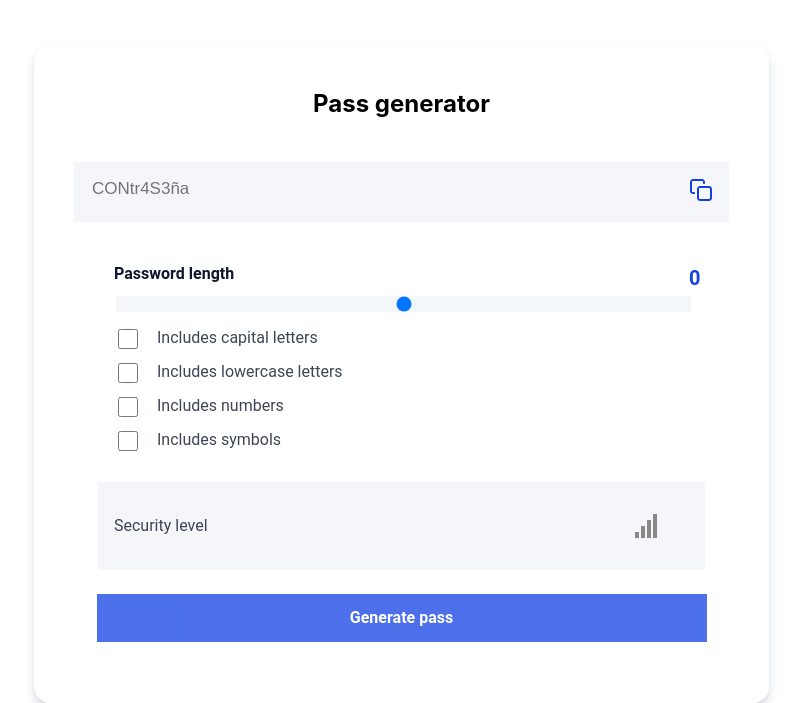
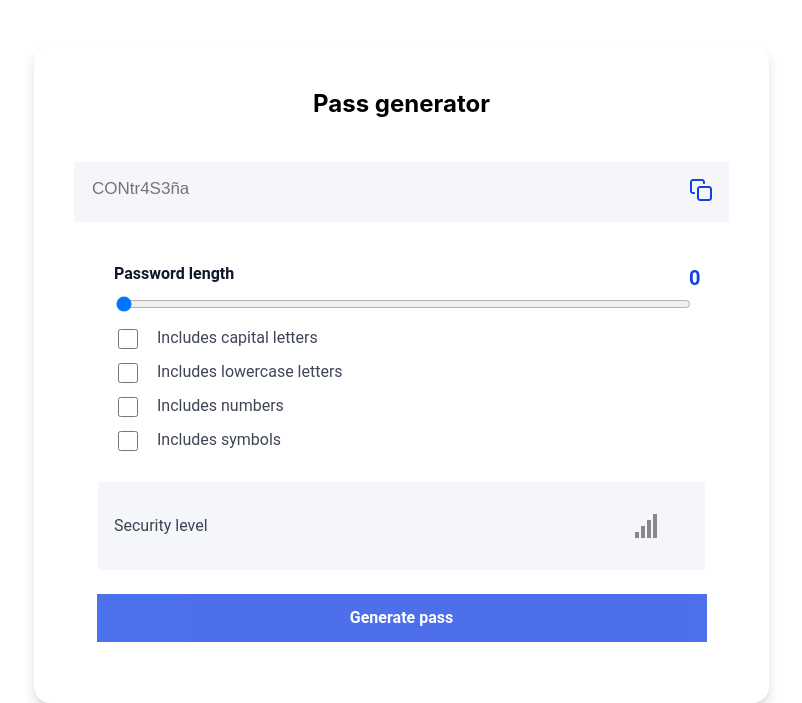
Before and after one commit to vcrolack/pass-generator, a React (Create React App) app: page / in a window 1280 px wide. Shown: the part 155-858 px from the top of the page, without its empty margins (322-1124 px from the left). Built offline with nearby package versions, Linux system fonts and the light colour scheme; the HTML template or start-up script is replaced by a standard one.

Commit message:
add functionality slider

```diff
--- a/src/App.js
+++ b/src/App.js
@@ -3,20 +3,19 @@ import { Checkbox } from "./components/Checkbox";
 import { Card } from "./components/Card";
 import { Title } from "./components/Title";
 import { Input } from "./components/Input";
-import {SliderHeader} from './components/SliderHeader'
 import { Level } from "./components/Level";
 import {Button} from "./components/Button"
 import ico from './assets/copy.svg'
 import { Slider } from "./components/Slider";
 
 function App() {
+
   return (
     <div className="App">
       <Card>
         <div className="content">
           <Title title="Pass generator" />
           <Input ico={ico} personalization="pass-response" placeholder="CONtr4S3ña" type="text" isReadOnly={true} />
-          <SliderHeader />
           <Slider />
           <Checkbox />
           <Level />
--- a/src/components/Checkbox.js
+++ b/src/components/Checkbox.js
@@ -12,7 +12,7 @@ export const Checkbox = () => {
       <form action="">
         {options.map((option, index) => {
           return (
-            <div className="container-options">
+            <div key={index}  className="container-options">
               <input type="checkbox" name={option} id={index} value={index} />
               <label className="checkbox-label">{option}</label>
             </div>
--- a/src/components/Slider.js
+++ b/src/components/Slider.js
@@ -1,11 +1,35 @@
-import React from "react";
+import { useState, useEffect } from "react";
 
 export const Slider = () => {
+  const [count, setCount] = useState(0);
+
+  useEffect(() => {}, [count]);
+
   return (
-    <div>
+    <>
+      <div className="letter-counter">
+        <div className="length-wrapper">
+          <div className="letter-counter-title">
+            <p className="p-title-counter">Password length</p>
+          </div>
+          <div className="letter-counter-count">
+            <p className="counter">{count}</p>
+          </div>
+        </div>
+      </div>
       <div className="slider">
-        <input className="slider-rectangule" type="range" name="" id="" />
+        <input
+          step="1"
+          value={count}
+          onChange={(e) => setCount(e.target.value)}
+          min="0"
+          max="35"
+          className="slider-rectangule"
+          type="range"
+          name="slider"
+          id="slider"
+        />
       </div>
-    </div>
+    </>
   );
 };
--- a/src/components/SliderHeader.js
+++ /dev/null
@@ -1,16 +0,0 @@
-import React from 'react'
-
-export const SliderHeader = () => {
-  return (
-    <div className="letter-counter">
-      <div className="length-wrapper">
-        <div className="letter-counter-title">
-          <p className='p-title-counter'>Password length</p>
-        </div>
-        <div className="letter-counter-count">
-          <p className='counter'>0</p>
-        </div>
-      </div>
-  </div>
-  )
-}
--- a/src/index.css
+++ b/src/index.css
@@ -189,13 +189,10 @@ input[type='text'] {
 
   width: 575px;
   height: 8px;
+}
 
-
-  /* Inside auto layout */
-
-  flex: none;
-  order: 3;
-  flex-grow: 0;
+.slider-rectangule {
+  width: 100%;
 }
 
 input[type='range']::-webkit-slider-runnable-track {
@@ -204,7 +201,7 @@ input[type='range']::-webkit-slider-runnable-track {
 
   /* Inside auto layout */
 
-  background: #F5F6FA;
+
 
   flex: none;
   order: 0;
```
Also changed, not shown: 1 other file (tests, documents, lock files or other folders).
